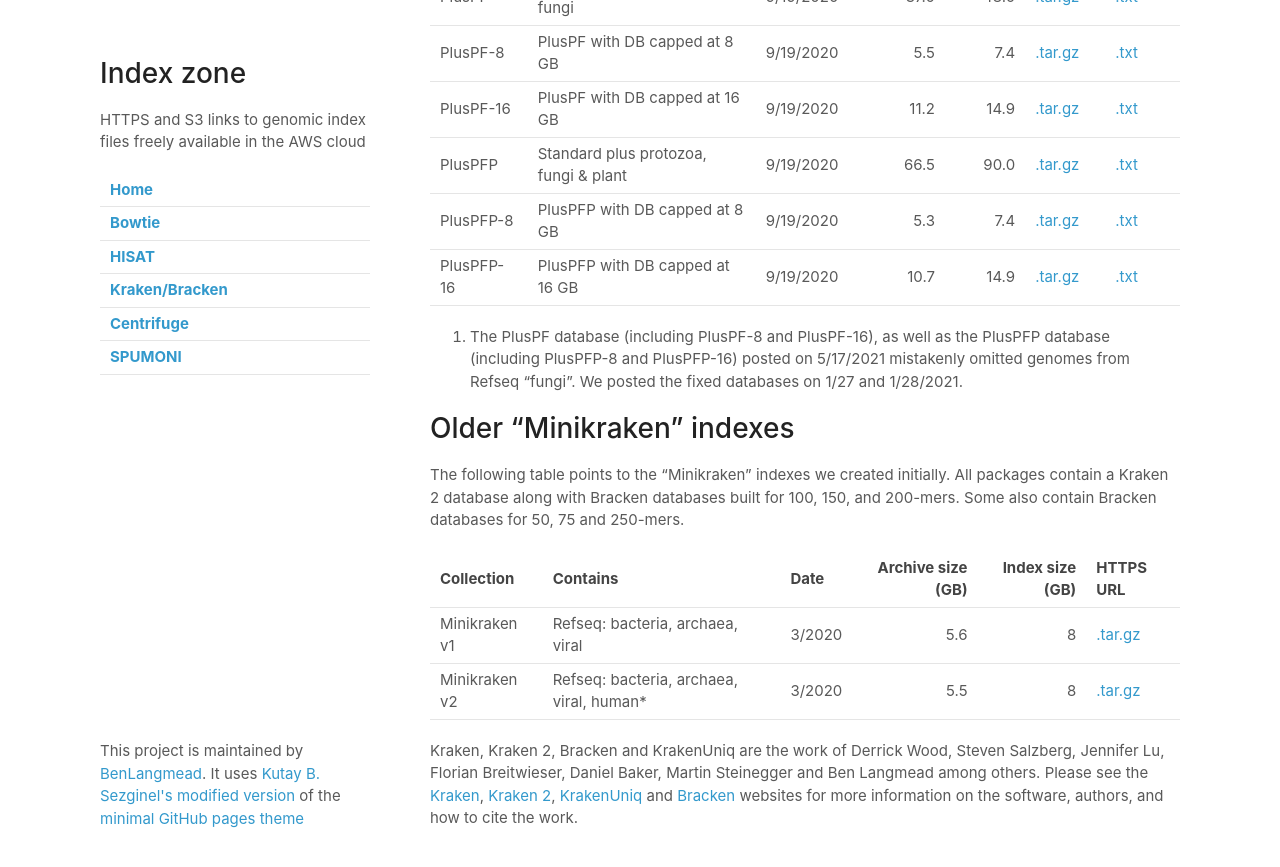
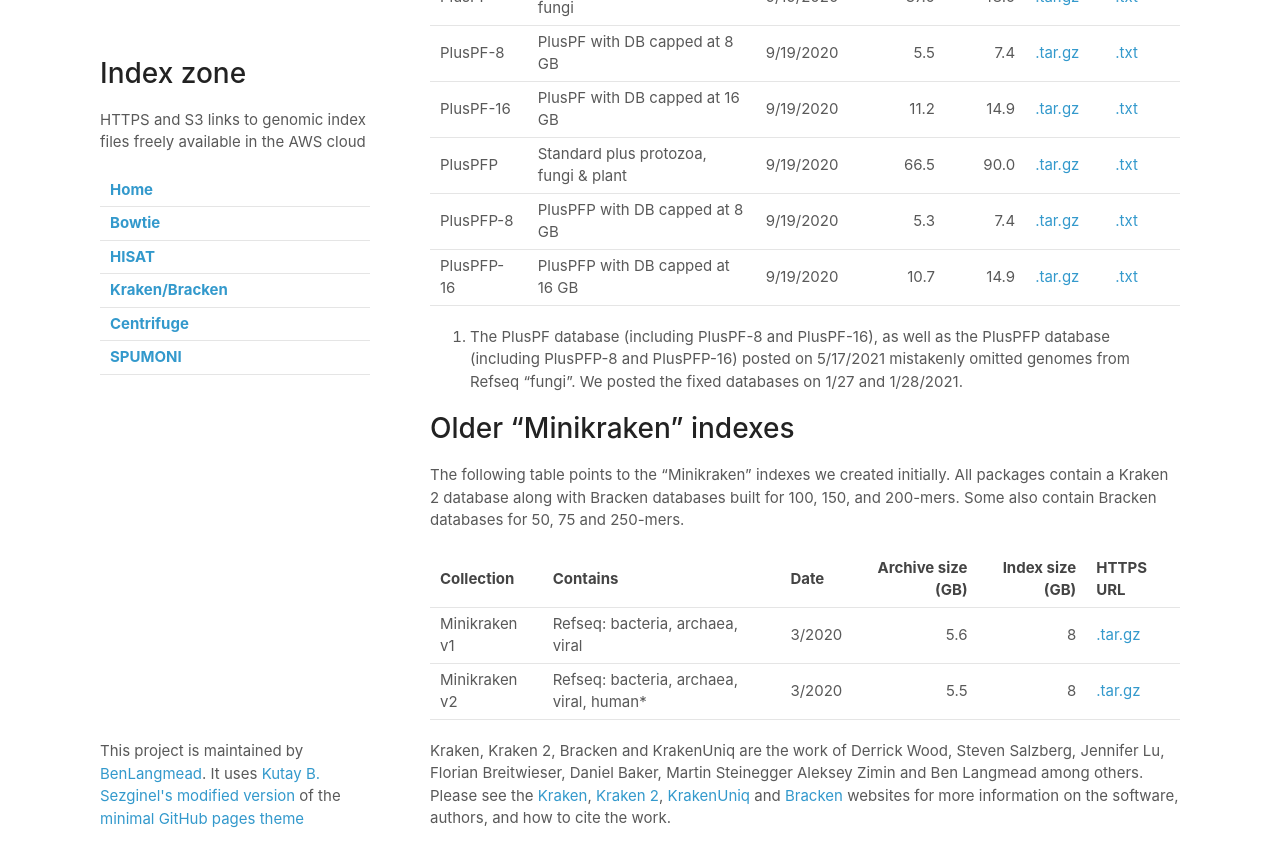
Before and after one commit to BenLangmead/aws-indexes, a Jekyll site: the page built from docs/k2.md, in a window 1280 px wide and 900 px high, scrolled down 4048 px. Shown: the top 867 px of the window. Built offline with Jekyll 4.4.1, drawn with Linux system fonts in a browser that asks for light colours; our own code applies the rules of GitHub Pages for plain Markdown files; some of the changed lines change nothing that is shown.

Commit message:
add Aleksey, remove spurious GBs

```diff
--- a/docs/k2.md
+++ b/docs/k2.md
@@ -93,8 +93,8 @@
 
 Collection    | Contains                                                                                            | Date      | Index size (GB) | HTTPS URL                                                           |
 ------------- |-----------------------------------------------------------------------------------------------------|-----------|----------------:|---------------------------------------------------------------------|
-Standard      | archaea, bacteria, viral, human, UniVec_Core                                                        | 8/16/2020 |          8.1 GB | [.kdb][ku_standard_20220816_db] [.tar.gz][ku_standard_20220816_tgz] |
-EuPathDB48    | archaea, bacteria, viral, human, UniVec_Core, Eukaryotic pathogen genomes with contaminants removed | 8/16/2020 |          384 GB | [.kdb][ku_eupath_20220816_db] [.tar.gz][ku_eupath_20220816_tgz]     |
+Standard      | archaea, bacteria, viral, human, UniVec_Core                                                        | 8/16/2020 |             8.1 | [.kdb][ku_standard_20220816_db] [.tar.gz][ku_standard_20220816_tgz] |
+EuPathDB48    | archaea, bacteria, viral, human, UniVec_Core, Eukaryotic pathogen genomes with contaminants removed | 8/16/2020 |             384 | [.kdb][ku_eupath_20220816_db] [.tar.gz][ku_eupath_20220816_tgz]     |
 
 [ku_standard_20220816_tgz]: https://genome-idx.s3.amazonaws.com/kraken/uniq/krakendb-2020-08-16-STANDARD/kuniq_standard_minus.kdb.20200816.tgz
 [ku_standard_20220816_db]: https://genome-idx.s3.amazonaws.com/kraken/uniq/krakendb-2020-08-16-STANDARD/database.kdb
@@ -239,6 +239,7 @@
 Florian Breitwieser,
 Daniel Baker,
 Martin Steinegger
+Aleksey Zimin
 and Ben Langmead among others.
 Please see the [Kraken],
 [Kraken 2],
```
